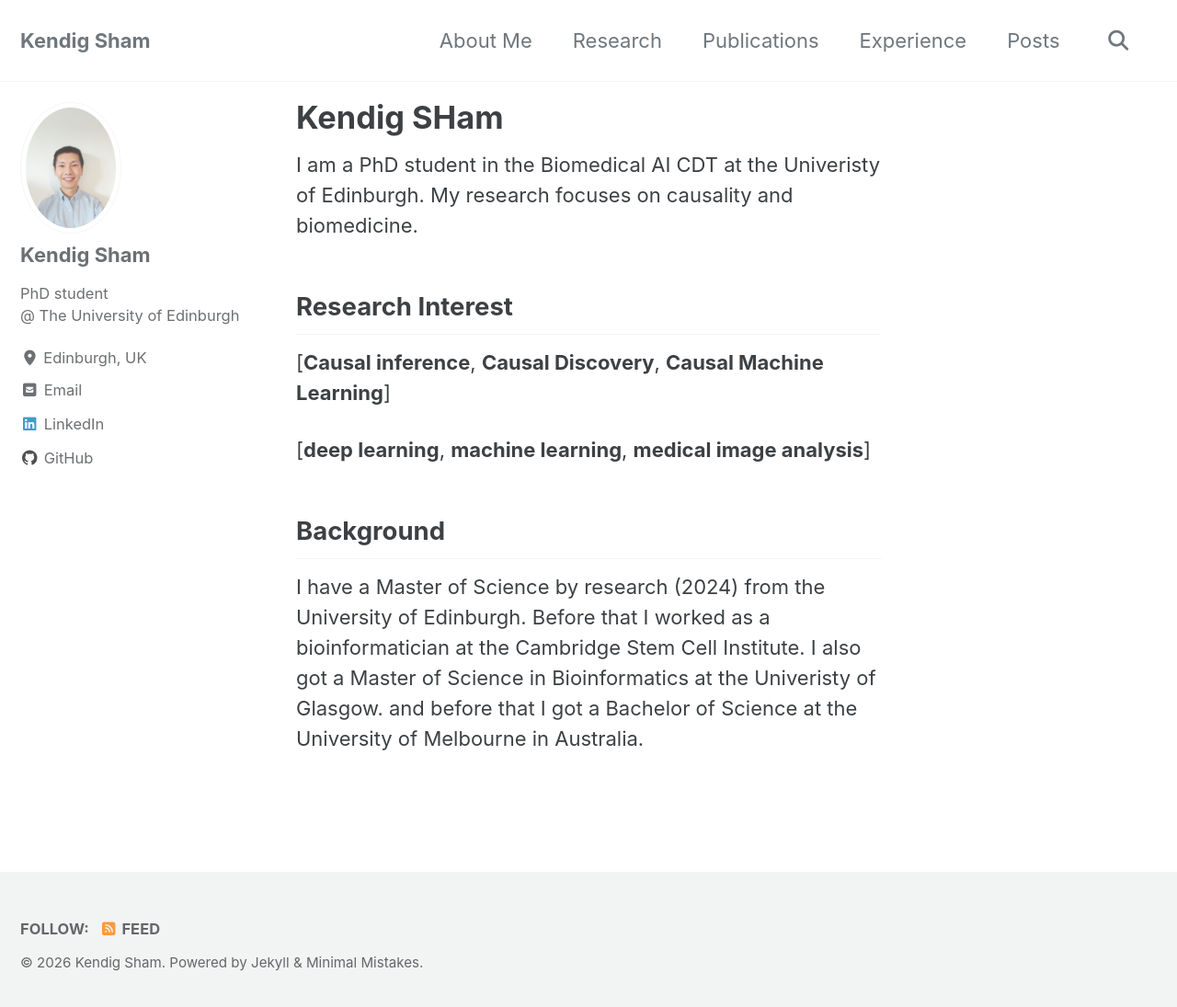
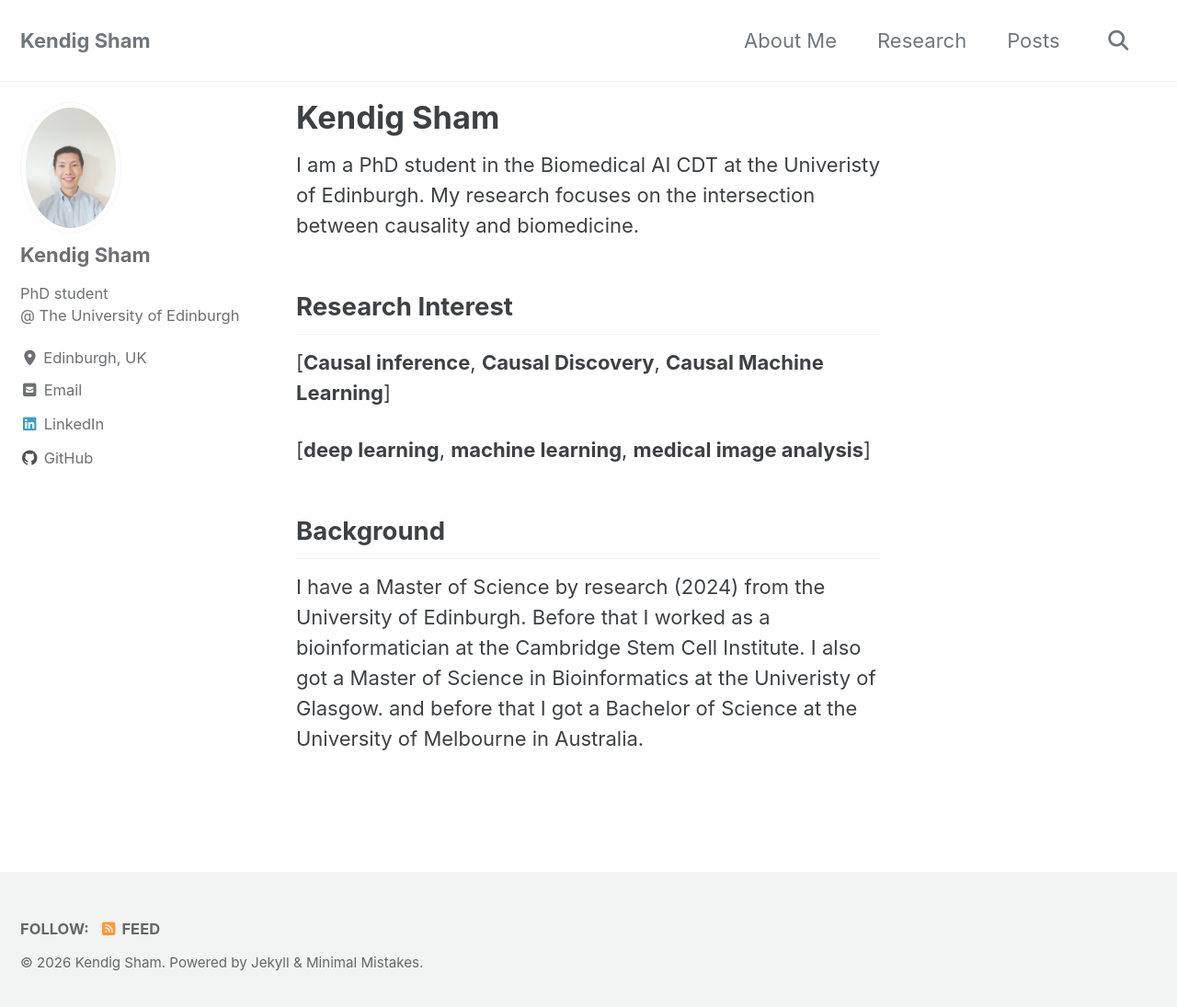
Before and after one commit to kendigsham/kendigsham.github.io, a Jekyll site: the page built from _pages/about_me.md, in a window 1280 px wide and 1102 px high. Shown: the top 1095 px of the window at 92% size. Built offline with Jekyll 4.4.1, drawn with Linux system fonts in a browser that asks for light colours; cached includes are drawn as plain includes.

Commit message:
update research and posts mkardown

```diff
--- a/_pages/about_me.md
+++ b/_pages/about_me.md
@@ -1,7 +1,7 @@
 ---
 layout: single
 permalink: /
-title: "Kendig SHam"
+title: "Kendig Sham"
 excerpt: "About me"
 author_profile: true
 redirect_from:
@@ -9,7 +9,7 @@
   - /about.html
 ---
 
-I am a PhD student in the Biomedical AI CDT at the Univeristy of Edinburgh. My research focuses on causality and biomedicine.
+I am a PhD student in the Biomedical AI CDT at the Univeristy of Edinburgh. My research focuses on the intersection between causality and biomedicine.
 
 
 Research Interest
```
Also changed, not shown: _data/navigation.yml (+8 -8 lines), _pages/posts.md (added, +7 -0 lines), _pages/research.md (added, +8 -0 lines), _pages/publications.md (added).
